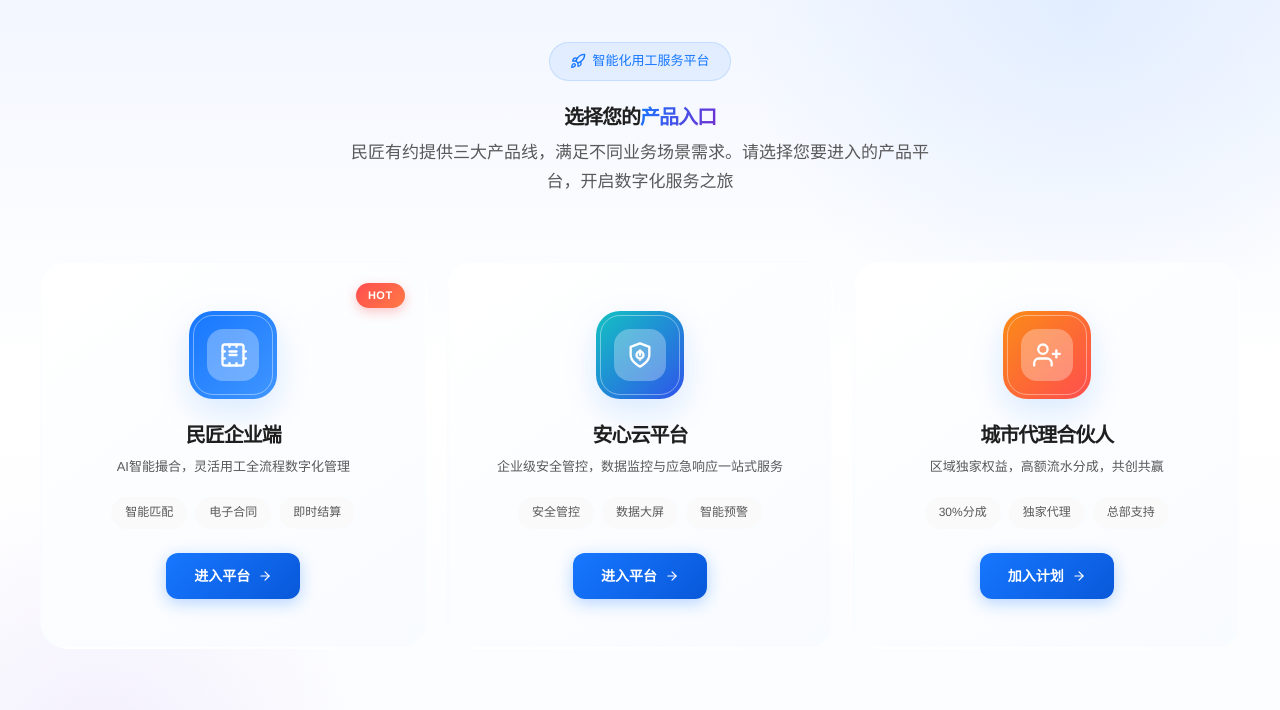
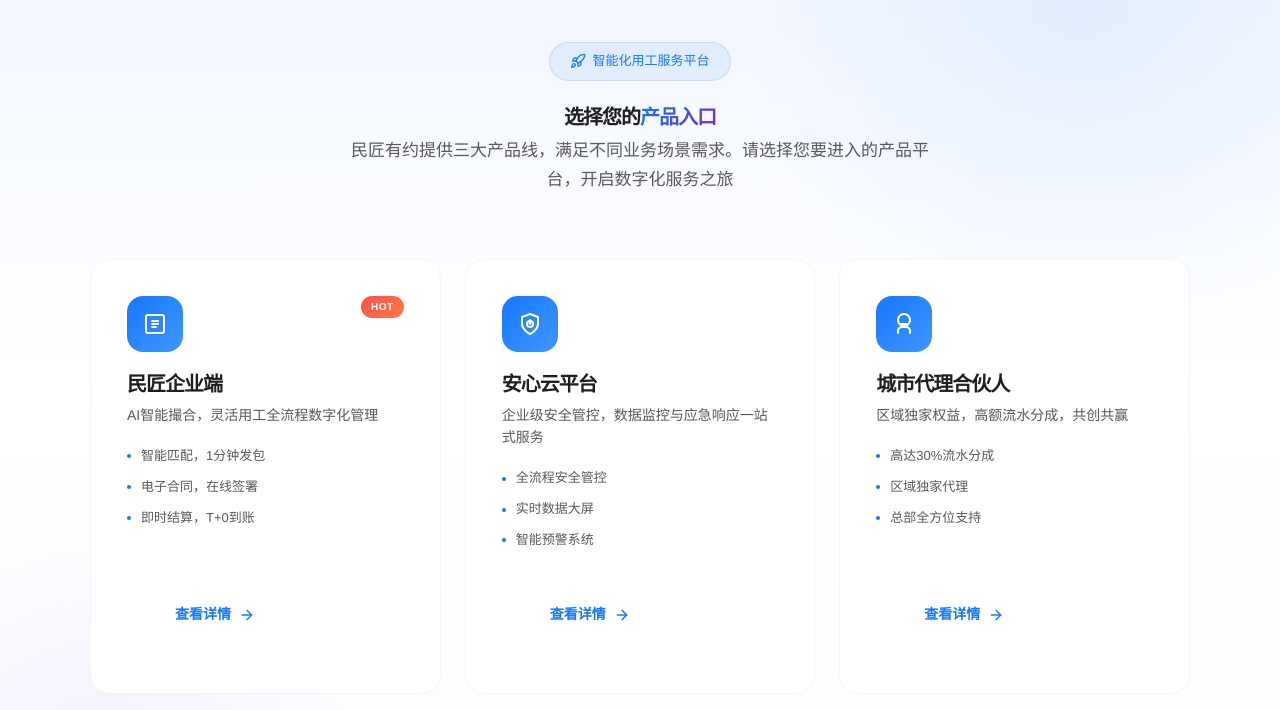
Before and after one commit to zhc1231/website, a plain HTML site: page index.html in a window 1280 px wide. Shown: the part 90-800 px from the top of the page. Drawn offline with Linux system fonts and the light colour scheme.

Commit message:
feat: 重新设计门户首页产品入口，去除按钮改为文字链接，更新图标设计

```diff
--- a/index.html
+++ b/index.html
@@ -130,163 +130,108 @@
     .portal-grid {
       display: grid;
       grid-template-columns: repeat(3, 1fr);
-      gap: 20px;
-      max-width: 1200px;
+      gap: 24px;
+      max-width: 1100px;
       margin: 0 auto;
     }
     .portal-item {
       display: flex;
       flex-direction: column;
-      align-items: center;
-      padding: 48px 28px;
-      background: linear-gradient(145deg, #ffffff 0%, #f8fbff 100%);
-      border-radius: 28px;
+      align-items: flex-start;
+      padding: 36px;
+      background: #fff;
+      border-radius: 20px;
       cursor: pointer;
       position: relative;
       overflow: hidden;
       text-decoration: none;
       color: inherit;
-      transition: all 0.4s cubic-bezier(0.25, 0.46, 0.45, 0.94);
-      border: 2px solid transparent;
-    }
-    .portal-item::before {
-      content: '';
-      position: absolute;
-      top: -50%;
-      left: -50%;
-      width: 200%;
-      height: 200%;
-      background: radial-gradient(circle at 30% 30%, rgba(22,119,255,0.06) 0%, transparent 50%);
-      opacity: 0;
-      transition: opacity 0.4s ease;
+      transition: all 0.35s cubic-bezier(0.4, 0, 0.2, 1);
+      border: 1px solid var(--gray-100);
     }
     .portal-item:hover {
-      transform: translateY(-8px) scale(1.02);
-      border-color: rgba(22,119,255,0.15);
-      box-shadow: 0 24px 60px rgba(22,119,255,0.08), 0 4px 16px rgba(0,0,0,0.04);
+      transform: translateY(-6px);
+      box-shadow: 0 16px 48px rgba(0,0,0,0.06);
+      border-color: rgba(22,119,255,0.2);
     }
-    .portal-item:hover::before {
-      opacity: 1;
+    .portal-item:hover .portal-icon {
+      transform: translateX(4px);
     }
-    .portal-icon-box {
-      width: 88px;
-      height: 88px;
-      border-radius: 24px;
+    .portal-item:hover .portal-arrow {
+      transform: translateX(8px);
+    }
+    .portal-top {
       display: flex;
-      align-items: center;
-      justify-content: center;
-      position: relative;
-      z-index: 2;
-      margin-bottom: 24px;
-      transition: transform 0.4s cubic-bezier(0.25, 0.46, 0.45, 0.94);
-      box-shadow: 0 12px 32px rgba(22,119,255,0.15);
+      align-items: flex-start;
+      justify-content: space-between;
+      width: 100%;
+      margin-bottom: 20px;
     }
-    .portal-item:hover .portal-icon-box {
-      transform: scale(1.12);
-    }
-    .portal-icon-box::after {
-      content: '';
-      position: absolute;
-      top: 4px;
-      left: 4px;
-      right: 4px;
-      bottom: 4px;
-      border-radius: 20px;
-      border: 1px solid rgba(255,255,255,0.4);
-    }
-    .portal-icon-inner {
-      width: 52px;
-      height: 52px;
+    .portal-icon {
+      width: 56px;
+      height: 56px;
       border-radius: 16px;
       display: flex;
       align-items: center;
       justify-content: center;
-      background: rgba(255,255,255,0.3);
-      backdrop-filter: blur(8px);
-      position: relative;
-      z-index: 1;
-    }
-    .portal-icon-inner .icon {
-      width: 28px;
-      height: 28px;
-      color: #fff;
-      filter: drop-shadow(0 2px 4px rgba(0,0,0,0.1));
+      transition: transform 0.35s ease;
+      flex-shrink: 0;
     }
     .portal-badge {
-      position: absolute;
-      top: 20px;
-      right: 20px;
-      padding: 4px 12px;
+      padding: 3px 10px;
       background: linear-gradient(135deg, #FF4D4F, #FF7A45);
       color: #fff;
-      font-size: 11px;
+      font-size: 10px;
       font-weight: 700;
       border-radius: var(--radius-full);
       letter-spacing: 0.5px;
-      z-index: 2;
-      box-shadow: 0 4px 12px rgba(255,77,79,0.3);
+      flex-shrink: 0;
+    }
+    .portal-body {
+      flex: 1;
     }
     .portal-title {
       font-size: 20px;
       font-weight: 700;
       color: var(--text);
-      margin-bottom: 10px;
-      text-align: center;
-      z-index: 2;
+      margin-bottom: 8px;
     }
     .portal-desc {
-      font-size: 13px;
+      font-size: 14px;
       color: var(--text-secondary);
       line-height: 1.6;
-      text-align: center;
       margin-bottom: 20px;
-      z-index: 2;
     }
     .portal-features {
       display: flex;
-      flex-wrap: wrap;
-      justify-content: center;
-      gap: 8px;
-      margin-bottom: 24px;
-      z-index: 2;
+      flex-direction: column;
+      gap: 10px;
+      margin-bottom: 20px;
     }
     .portal-feature {
-      padding: 6px 14px;
-      background: var(--gray-50);
-      border-radius: var(--radius-full);
-      font-size: 12px;
+      display: flex;
+      align-items: center;
+      gap: 10px;
+      font-size: 13px;
       color: var(--text-secondary);
-      transition: all 0.3s ease;
     }
-    .portal-item:hover .portal-feature {
-      background: rgba(22,119,255,0.08);
-      color: var(--primary);
+    .portal-feature-dot {
+      width: 4px;
+      height: 4px;
+      border-radius: 50%;
+      background: var(--primary);
+      flex-shrink: 0;
     }
-    .portal-btn {
+    .portal-footer {
       display: flex;
       align-items: center;
       gap: 8px;
-      padding: 12px 28px;
-      background: linear-gradient(135deg, var(--primary) 0%, var(--primary-dark) 100%);
-      color: #fff;
       font-size: 14px;
       font-weight: 600;
-      border-radius: var(--radius-lg);
-      transition: all 0.3s ease;
-      z-index: 2;
-      box-shadow: 0 4px 16px rgba(22,119,255,0.3);
+      color: var(--primary);
     }
-    .portal-item:hover .portal-btn {
-      transform: translateY(-2px);
-      box-shadow: 0 6px 20px rgba(22,119,255,0.4);
-    }
-    .portal-btn .icon {
-      width: 14px;
-      height: 14px;
-      transition: transform 0.3s ease;
-    }
-    .portal-item:hover .portal-btn .icon {
-      transform: translateX(4px);
+    .portal-arrow {
+      transition: transform 0.35s ease;
     }
     .portal-footer {
       padding: 32px 48px;
@@ -350,74 +295,77 @@
 
         <div class="portal-grid">
           <a href="minjiang.html" class="portal-item">
-            <span class="portal-badge">HOT</span>
-            <div class="portal-icon-box" style="background: linear-gradient(135deg, #1677FF, #4096FF);">
-              <div class="portal-icon-inner">
-                <svg viewBox="0 0 24 24" fill="none" stroke="currentColor" stroke-width="2" stroke-linecap="round" stroke-linejoin="round" style="width:28px;height:28px;color:#fff;">
-                  <rect x="3" y="3" width="18" height="18" rx="2" ry="2"></rect>
-                  <path d="M9 3v2"></path>
-                  <path d="M15 3v2"></path>
-                  <path d="M9 19v2"></path>
-                  <path d="M15 19v2"></path>
-                  <path d="M3 9h2"></path>
-                  <path d="M21 9h2"></path>
-                  <path d="M3 15h2"></path>
-                  <path d="M21 15h2"></path>
+            <div class="portal-top">
+              <div class="portal-icon" style="background: linear-gradient(135deg, #1677FF, #4096FF);">
+                <svg viewBox="0 0 24 24" fill="none" stroke="white" stroke-width="2" stroke-linecap="round" stroke-linejoin="round" width="24" height="24">
+                  <rect x="3" y="3" width="18" height="18" rx="2"></rect>
                   <path d="M9 9h6"></path>
                   <path d="M9 12h6"></path>
+                  <path d="M9 15h4"></path>
+                </svg>
+              </div>
+              <span class="portal-badge">HOT</span>
+            </div>
+            <div class="portal-body">
+              <h3 class="portal-title">民匠企业端</h3>
+              <p class="portal-desc">AI智能撮合，灵活用工全流程数字化管理</p>
+              <div class="portal-features">
+                <div class="portal-feature"><span class="portal-feature-dot"></span>智能匹配，1分钟发包</div>
+                <div class="portal-feature"><span class="portal-feature-dot"></span>电子合同，在线签署</div>
+                <div class="portal-feature"><span class="portal-feature-dot"></span>即时结算，T+0到账</div>
+              </div>
+            </div>
+            <div class="portal-footer">
+              查看详情<span class="portal-arrow"><span class="icon icon-arrow-right icon-sm"></span></span>
+            </div>
+          </a>
+
+          <a href="anxinyun.html" class="portal-item">
+            <div class="portal-top">
+              <div class="portal-icon" style="background: linear-gradient(135deg, #1677FF, #4096FF);">
+                <svg viewBox="0 0 24 24" fill="none" stroke="white" stroke-width="2" stroke-linecap="round" stroke-linejoin="round" width="24" height="24">
+                  <path d="M12 22s8-4 8-10V5l-8-3-8 3v7c0 6 8 10 8 10z"></path>
+                  <circle cx="12" cy="12" r="3"></circle>
+                  <line x1="12" y1="8" x2="12" y2="12"></line>
                 </svg>
               </div>
             </div>
-            <h3 class="portal-title">民匠企业端</h3>
-            <p class="portal-desc">AI智能撮合，灵活用工全流程数字化管理</p>
-            <div class="portal-features">
-              <span class="portal-feature">智能匹配</span>
-              <span class="portal-feature">电子合同</span>
-              <span class="portal-feature">即时结算</span>
+            <div class="portal-body">
+              <h3 class="portal-title">安心云平台</h3>
+              <p class="portal-desc">企业级安全管控，数据监控与应急响应一站式服务</p>
+              <div class="portal-features">
+                <div class="portal-feature"><span class="portal-feature-dot"></span>全流程安全管控</div>
+                <div class="portal-feature"><span class="portal-feature-dot"></span>实时数据大屏</div>
+                <div class="portal-feature"><span class="portal-feature-dot"></span>智能预警系统</div>
+              </div>
             </div>
-            <span class="portal-btn">进入平台 <span class="icon icon-arrow-right icon-sm"></span></span>
+            <div class="portal-footer">
+              查看详情<span class="portal-arrow"><span class="icon icon-arrow-right icon-sm"></span></span>
+            </div>
           </a>
 
-          <a href="anxinyun.html" class="portal-item">
-            <div class="portal-icon-box" style="background: linear-gradient(135deg, #13C2C2, #2F54EB);">
-              <div class="portal-icon-inner">
-                <svg viewBox="0 0 24 24" fill="none" stroke="currentColor" stroke-width="2" stroke-linecap="round" stroke-linejoin="round" style="width:28px;height:28px;color:#fff;">
-                  <path d="M12 22s8-4 8-10V5l-8-3-8 3v7c0 6 8 10 8 10z"></path>
-                  <circle cx="12" cy="12" r="3"></circle>
-                  <path d="M12 8v4"></path>
-                  <path d="M12 16h.01"></path>
+          <a href="agent.html" class="portal-item">
+            <div class="portal-top">
+              <div class="portal-icon" style="background: linear-gradient(135deg, #1677FF, #4096FF);">
+                <svg viewBox="0 0 24 24" fill="none" stroke="white" stroke-width="2" stroke-linecap="round" stroke-linejoin="round" width="24" height="24">
+                  <circle cx="12" cy="8" r="6"></circle>
+                  <path d="M18 21v-2a4 4 0 0 0-4-4H10a4 4 0 0 0-4 4v2"></path>
+                  <line x1="8" y1="12" x2="16" y2="12"></line>
                 </svg>
               </div>
             </div>
-            <h3 class="portal-title">安心云平台</h3>
-            <p class="portal-desc">企业级安全管控，数据监控与应急响应一站式服务</p>
-            <div class="portal-features">
-              <span class="portal-feature">安全管控</span>
-              <span class="portal-feature">数据大屏</span>
-              <span class="portal-feature">智能预警</span>
-            </div>
-            <span class="portal-btn">进入平台 <span class="icon icon-arrow-right icon-sm"></span></span>
-          </a>
-
-          <a href="agent.html" class="portal-item">
-            <div class="portal-icon-box" style="background: linear-gradient(135deg, #FA8C16, #FF4D4F);">
-              <div class="portal-icon-inner">
-                <svg viewBox="0 0 24 24" fill="none" stroke="currentColor" stroke-width="2" stroke-linecap="round" stroke-linejoin="round" style="width:28px;height:28px;color:#fff;">
-                  <path d="M16 21v-2a4 4 0 0 0-4-4H5a4 4 0 0 0-4 4v2"></path>
-                  <circle cx="8.5" cy="7" r="4"></circle>
-                  <line x1="20" y1="8" x2="20" y2="14"></line>
-                  <line x1="23" y1="11" x2="17" y2="11"></line>
-                </svg>
+            <div class="portal-body">
+              <h3 class="portal-title">城市代理合伙人</h3>
+              <p class="portal-desc">区域独家权益，高额流水分成，共创共赢</p>
+              <div class="portal-features">
+                <div class="portal-feature"><span class="portal-feature-dot"></span>高达30%流水分成</div>
+                <div class="portal-feature"><span class="portal-feature-dot"></span>区域独家代理</div>
+                <div class="portal-feature"><span class="portal-feature-dot"></span>总部全方位支持</div>
               </div>
             </div>
-            <h3 class="portal-title">城市代理合伙人</h3>
-            <p class="portal-desc">区域独家权益，高额流水分成，共创共赢</p>
-            <div class="portal-features">
-              <span class="portal-feature">30%分成</span>
-              <span class="portal-feature">独家代理</span>
-              <span class="portal-feature">总部支持</span>
+            <div class="portal-footer">
+              查看详情<span class="portal-arrow"><span class="icon icon-arrow-right icon-sm"></span></span>
             </div>
-            <span class="portal-btn">加入计划 <span class="icon icon-arrow-right icon-sm"></span></span>
           </a>
         </div>
       </div>
```
